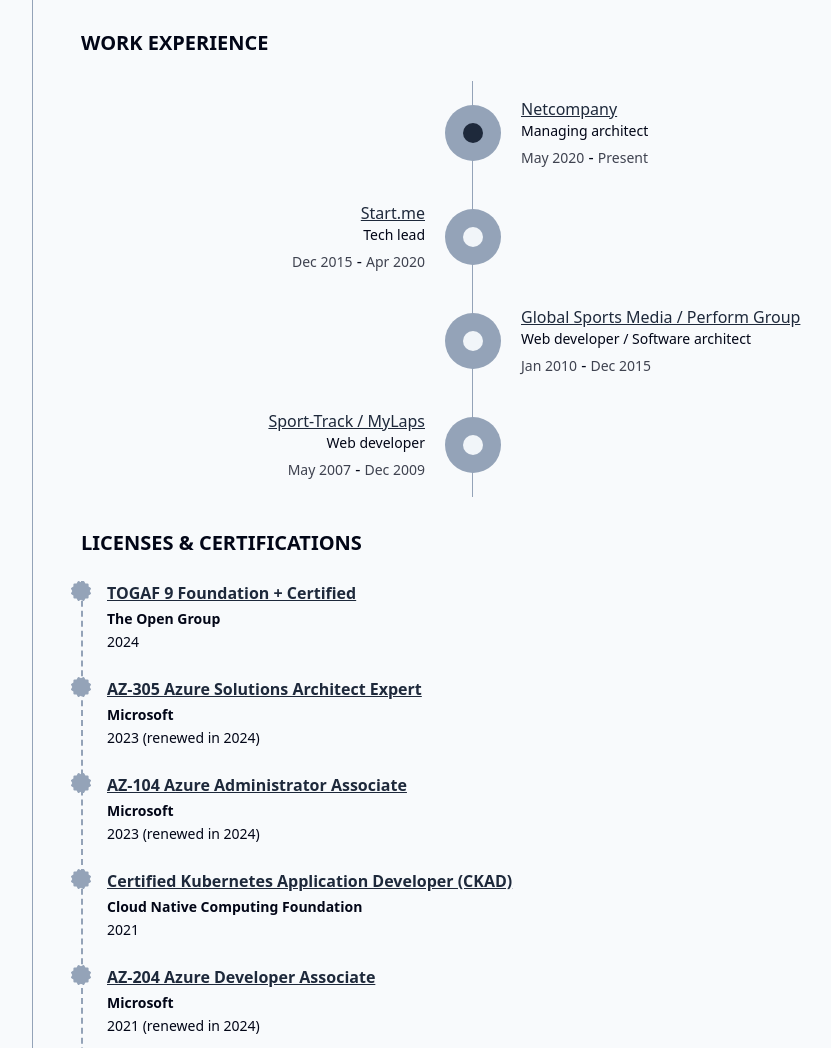
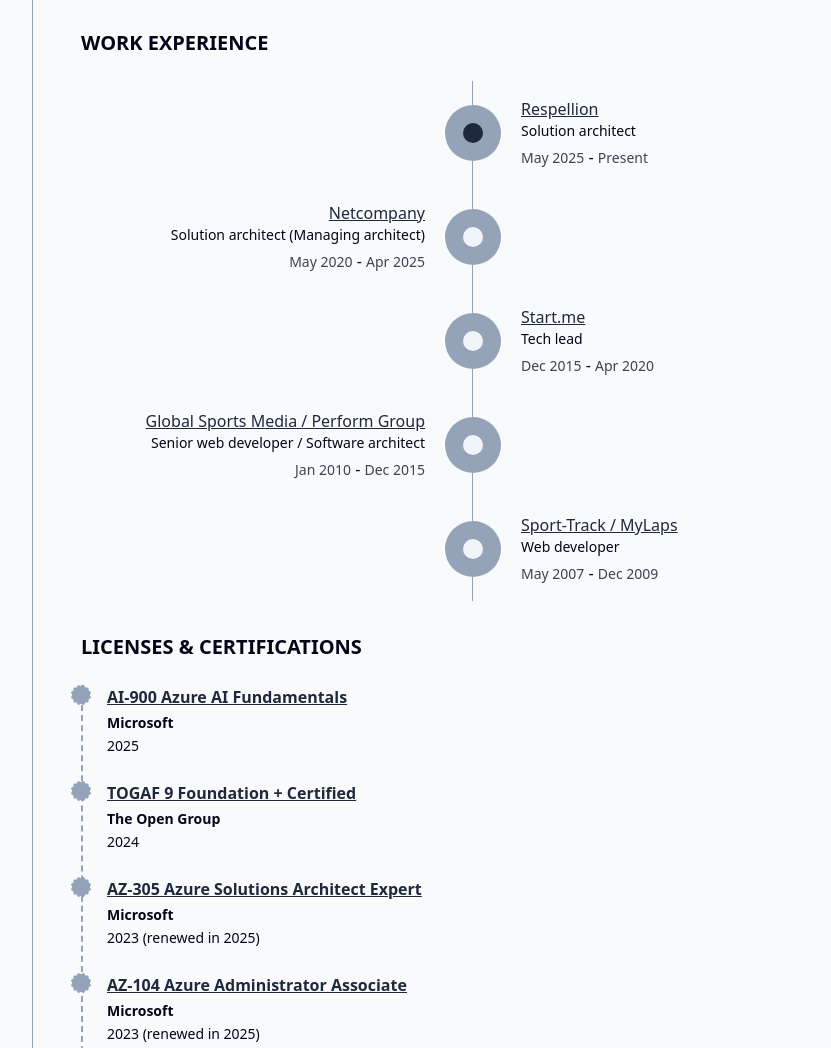
Before and after one commit to paulkamer/paulkamer.nl, an Eleventy site: page src/index.njk in a window 1280 px wide. Shown: the part 988-2036 px from the top of the page, without its empty margins (399-1230 px from the left). Built offline with nearby package versions, Linux system fonts and the light colour scheme; Eleventy itself is replaced by a stand-in of ours; files that its build step writes are made by us from their sources.

Commit message:
update after joining Respellion

```diff
--- a/src/_data/author.json
+++ b/src/_data/author.json
@@ -3,7 +3,7 @@
     "shortName": "PK",
     "image": "/assets/images/avatar.jpg",
     "title": "Software Architect / Lead Developer",
-    "org": "Netcompany",
+    "org": "Respellion",
     "currentFocus": "Architecture | Azure | Kubernetes",
     "location": "The Hague, The Netherlands",
     "website": "https://paulkamer.nl",
@@ -75,12 +75,20 @@
     ],
     "worksFor": [
       {
+        "companyName": "Respellion",
+        "title": "Solution architect",
+        "time_start": "May 2025",
+        "time_end": "Present",
+        "link": "https://respellion.nl",
+        "isCurrent": true
+      },
+      {
         "companyName": "Netcompany",
-        "title": "Managing architect",
+        "title": "Solution architect (Managing architect)",
         "time_start": "May 2020",
-        "time_end": "Present",
+        "time_end": "Apr 2025",
         "link": "https://netcompany.com",
-        "isCurrent": true
+        "isCurrent": false
       },
       {
         "companyName": "Start.me",
@@ -92,7 +100,7 @@
       },
       {
         "companyName": "Global Sports Media / Perform Group",
-        "title": "Web developer / Software architect",
+        "title": "Senior web developer / Software architect",
         "time_start": "Jan 2010",
         "time_end": "Dec 2015",
         "link": "https://statsperform.com",
@@ -120,6 +128,12 @@
     ],
     "hasCredential": [
       {
+        "org": "Microsoft",
+        "certification": "AI-900 Azure AI Fundamentals",
+        "year": "2025",
+        "link": "https://learn.microsoft.com/en-us/users/paulkamer-0128/credentials/377d9b14ed6f9764"
+      },
+      {
         "org": "The Open Group",
         "certification": "TOGAF 9 Foundation + Certified",
         "year": "2024",
@@ -128,13 +142,13 @@
       {
         "org": "Microsoft",
         "certification": "AZ-305 Azure Solutions Architect Expert",
-        "year": "2023 (renewed in 2024)",
+        "year": "2023 (renewed in 2025)",
         "link": "https://learn.microsoft.com/en-us/users/paulkamer-0128/credentials/e4cb17c3d5e0c7a8"
       },
       {
         "org": "Microsoft",
         "certification": "AZ-104 Azure Administrator Associate",
-        "year": "2023 (renewed in 2024)",
+        "year": "2023 (renewed in 2025)",
         "link": "https://learn.microsoft.com/en-us/users/paulkamer-0128/credentials/8b360250ee368418"
       },
       {
@@ -146,7 +160,7 @@
       {
         "org": "Microsoft",
         "certification": "AZ-204 Azure Developer Associate",
-        "year": "2021 (renewed in 2024)",
+        "year": "2021 (renewed in 2025)",
         "link": "https://learn.microsoft.com/en-us/users/paulkamer-0128/credentials/5818367a1b1c1d9"
       },
       {
--- a/src/_data/site.json
+++ b/src/_data/site.json
@@ -4,7 +4,8 @@
     "canonical": "https://paulkamer.nl",
     "lang": "en",
     "locale": "en_US",
-    "title": "Resume of Paul Kamer - Software Architect / Lead Developer",
+    "title": "Resume of Paul Kamer - Software/Solution Architect",
     "themeColor": "#f3f3f3",
-    "backgroundColor": "#3f3f3f"
+    "backgroundColor": "#3f3f3f",
+    "lastUpdated": "April 2025"
   }
--- a/src/_includes/partials/_footer.njk
+++ b/src/_includes/partials/_footer.njk
@@ -1,5 +1,5 @@
 <footer class="highlight mt-16 pt-8 pb-8 text-xs text-center">
   <p class="px-4">
-    <strong>{{ author.name }}</strong> - last updated August 2024
+    <strong>{{ author.name }}</strong> - last updated {{ site.lastUpdated }}
   </divp>
 </footer>
```
